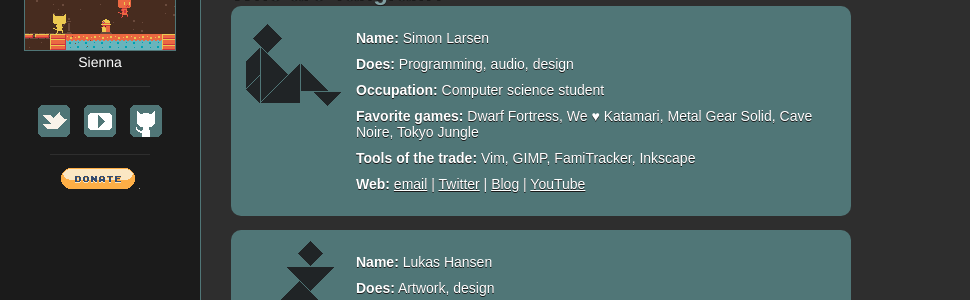
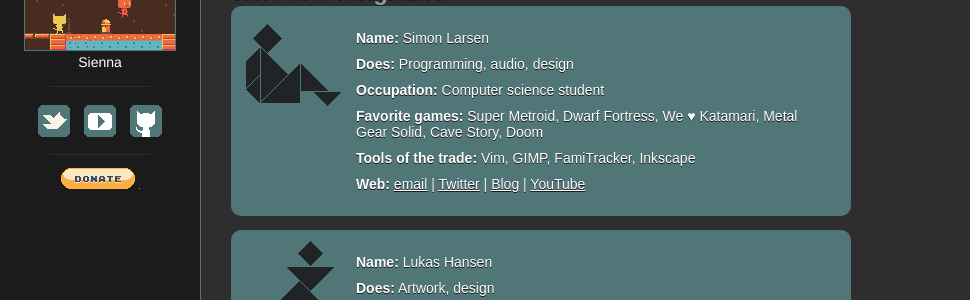
Before and after one commit to TangramGames/tangramgames.github.io, a Jekyll site: the page built from about/index.md, in a window 1280 px wide. Shown: the part 477-777 px from the top of the page, without its empty margins (0-970 px from the left). Built offline with Jekyll 4.4.1, drawn with Linux system fonts in a browser that asks for light colours; some web fonts are replaced; grey boxes are pictures that could not be loaded.

Commit message:
Updated favorite games on about page

```diff
--- a/about/index.md
+++ b/about/index.md
@@ -10,7 +10,7 @@ Tangram is a Danish independent game development duo founded in 2013.
 		<li> <b>Name:</b> Simon Larsen </li>
 		<li> <b>Does:</b> Programming, audio, design </li>
 		<li> <b>Occupation:</b> Computer science student </li>
-		<li> <b>Favorite games:</b> Dwarf Fortress, We ♥ Katamari, Metal Gear Solid, Cave Noire, Tokyo Jungle </li>
+		<li> <b>Favorite games:</b> Super Metroid, Dwarf Fortress, We ♥ Katamari, Metal Gear Solid, Cave Story, Doom</li>
 		<li> <b>Tools of the trade:</b> Vim, GIMP, FamiTracker, Inkscape </li>
 		<li> <b>Web:</b>
 			  <a href="mailto:&#115;&#105;&#109;&#111;&#110;&#104;&#102;&#102;&#104;&#064;&#103;&#109;&#097;&#105;&#108;&#046;&#099;&#111;&#109;">email</a>
```
